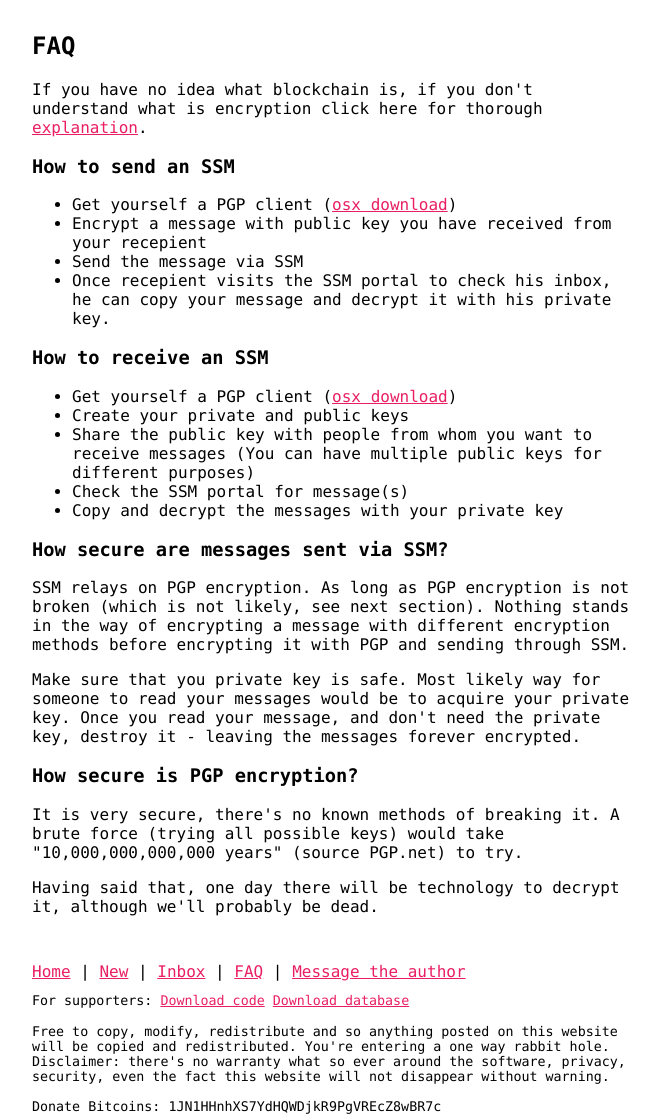
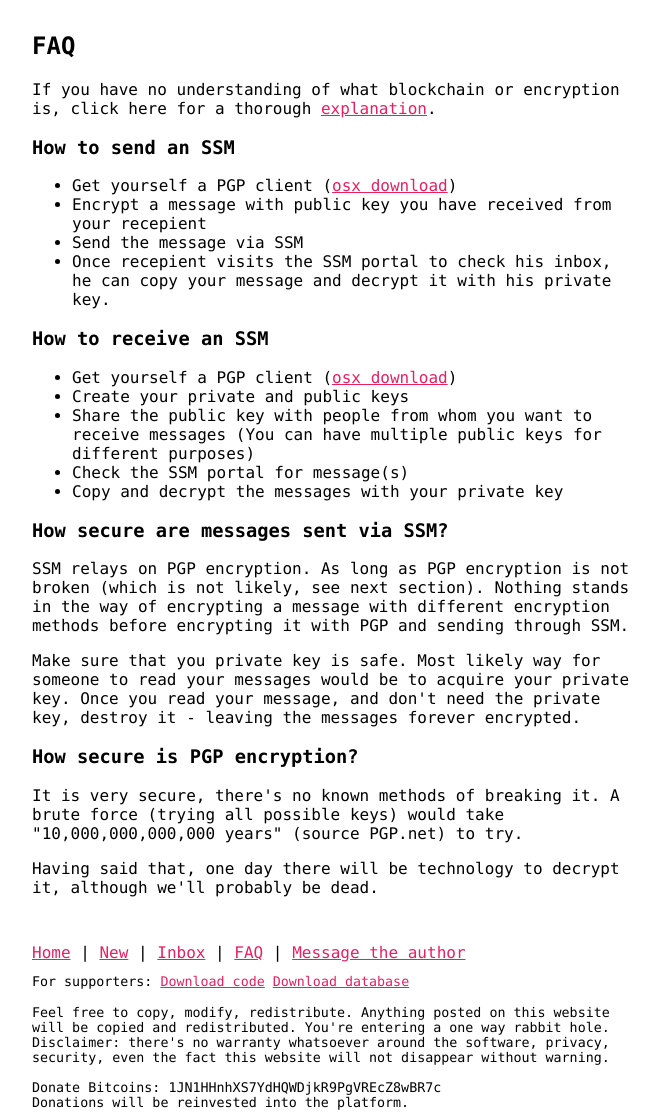
Before and after one commit to mategvo/simple_secure_messaging, a PHP site: page /faq.php in a window 1280 px wide. Shown: the whole page, without its empty margins (308-968 px from the left). Run offline with PHP 8.4, Linux system fonts and the light colour scheme.

Commit message:
grammar mistakes fix

```diff
--- a/faq.php
+++ b/faq.php
@@ -1,6 +1,6 @@
 <?php include('header.php'); ?>
 <h2>FAQ</h2>
-<p>If you have no idea what blockchain is, if you don't understand what is encryption click here for thorough <a href="explanation.php">explanation</a>.</p>
+<p>If you have no understanding of what blockchain or encryption is, click here for a thorough <a href="explanation.php">explanation</a>.</p>
 <h3>How to send an SSM</h3>
 <ul>
 	<li>Get yourself a PGP client (<a href="https://gpgtools.org/">osx download</a>)</li>
--- a/footer.php
+++ b/footer.php
@@ -9,9 +9,10 @@
 			</small>
 	</div>
 	<div class="fw">
-		<small>Free to copy, modify, redistribute and so anything posted on this website will be copied and redistributed. You're entering a one way rabbit hole. Disclaimer: there's no warranty what so ever around the software, privacy, security, even the fact this website will not disappear without warning.
+		<small>Feel free to copy, modify, redistribute. Anything posted on this website will be copied and redistributed. You're entering a one way rabbit hole. Disclaimer: there's no warranty whatsoever around the software, privacy, security, even the fact this website will not disappear without warning.
 		</br></br>
-		Donate Bitcoins: 1JN1HHnhXS7YdHQWDjkR9PgVREcZ8wBR7c
+		Donate Bitcoins: 1JN1HHnhXS7YdHQWDjkR9PgVREcZ8wBR7c<br/>
+		Donations will be reinvested into the platform.
 		</small>
 	</div>
 </body>
```
Also changed, not shown: README.md.
